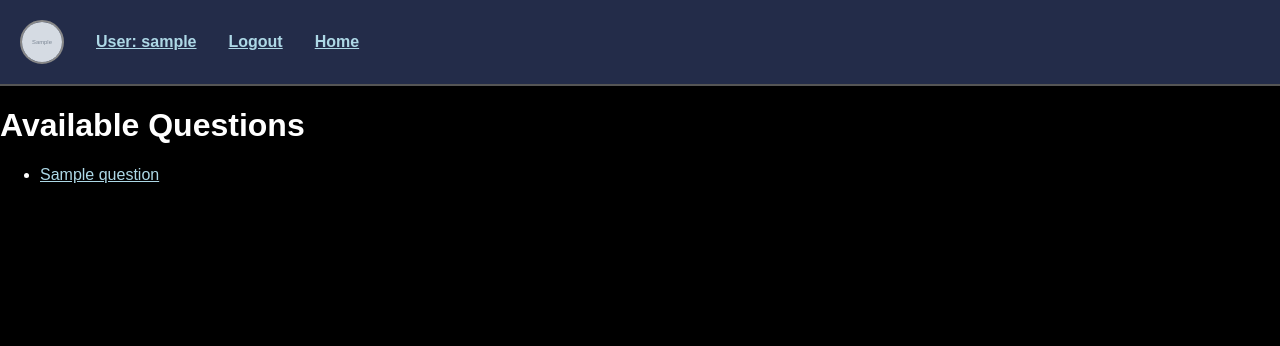
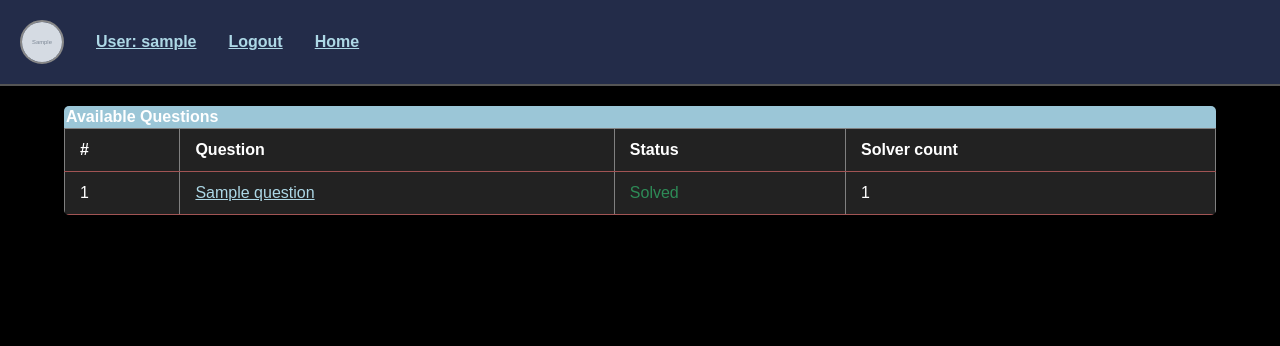
Before and after one commit to fatemeh-akhondi/myapp, a Django app: page /testit/question-bank/ in a window 1280 px wide. Shown: the top 346 px of the page. Run offline with Django 5.2, Linux system fonts and the light colour scheme; a user stored in the database is signed in; tables that the repository leaves empty hold one stand-in row (values such as "Sample post"); grey boxes marked "Sample" are stand-in pictures.

Commit message:
Add: solver number

```diff
--- a/templates/testit/contest-detail.html
+++ b/templates/testit/contest-detail.html
@@ -28,7 +28,7 @@
 
                 <td>
                     <a href="{% url 'testit:question_detail' question.id %}">
-                        {{ question }}
+                        {{ question.title }}
                     </a>
                 </td>
 
--- a/templates/testit/question-bank.html
+++ b/templates/testit/question-bank.html
@@ -2,15 +2,40 @@
 
 {% block content %}
 
-    <h1>Available Questions</h1>
-    <ul>
-        {% for question in questions %}
-            <li>
-                <a href="{% url 'testit:question_detail' question.id %}">
-                    {{ question.title }}
-                </a>
-            </li>
-        {% endfor %}
-    </ul>
+    <div class="table-container">
+    <div class="table-header">Available Questions</div>
+    <table border="1" class="styled-table">
+        <thead>
+            <tr>
+                <th>#</th>
+                <th>Question</th>
+                <th>Status</th>
+                <th>Solver count</th>
+            </tr>
+        </thead>
+        <tbody>
+            {% for question, status, solver_count in context %}
+            <tr>
+                <td>{{ forloop.counter }}</td>
+
+                <td>
+                    <a href="{% url 'testit:question_detail' question.id %}">
+                        {{ question.title }}
+                    </a>
+                </td>
+
+                {% if status == True %}
+                <td style="color: seagreen;">Solved</td>
+                {% else %}
+                 <td style="color:rgb(137, 3, 10)">Unsolved</td>
+                {% endif %}
+
+                <td> {{solver_count}} </td>
+            </tr>
+            {% endfor %}
+        </tbody>
+    </table>
+    </div>
+
 
 {% endblock %}
--- a/testit/admin.py
+++ b/testit/admin.py
@@ -3,7 +3,7 @@ from django.contrib import admin
 from django.contrib.auth.admin import UserAdmin as BaseUserAdmin
 from django.contrib.auth.models import User
 
-from .models import Question, TestCase, Contest, UserProfile
+from .models import Tag, Question, TestCase, Contest, UserProfile
 
 class UserProfileInline(admin.StackedInline):
     model = UserProfile
@@ -16,6 +16,7 @@ class UserAdmin(BaseUserAdmin):
 admin.site.register(Question)
 admin.site.register(TestCase)
 admin.site.register(Contest)
+admin.site.register(Tag)
 
 admin.site.unregister(User)
 admin.site.register(User, UserAdmin)
--- a/testit/models.py
+++ b/testit/models.py
@@ -1,9 +1,15 @@
 from django.db import models
 from django.contrib.auth.models import User
 
+class Tag(models.Model):
+	title = models.CharField(max_length=200)
+
+	def __str__(self):
+		return self.title
 class Question(models.Model):
 	title = models.CharField(max_length=200)
 	statement = models.CharField(max_length=200)
+	Tags = models.ManyToManyField(Tag, blank=True)
 
 	def __str__(self):
 		return self.title
--- a/testit/views.py
+++ b/testit/views.py
@@ -14,7 +14,13 @@ import subprocess
 
 class QuestionView:
 	def question_bank(request):
-		return render(request, "testit/question-bank.html", {"questions" : Question.objects.all()})
+		context = [
+			(question,
+	 		request.user.userprofile.solved_questions.filter(id=question.id).exists(), #solved status
+			question.solved_userProfiles.all().count()) #solved count
+			for question in Question.objects.all()
+		]
+		return render(request, "testit/question-bank.html", {"context" : context})
 
 	@classmethod
 	def question_detail(cls, request, id):
```
Also changed, not shown: testit/migrations/0008_tag_question_tags.py (added).
